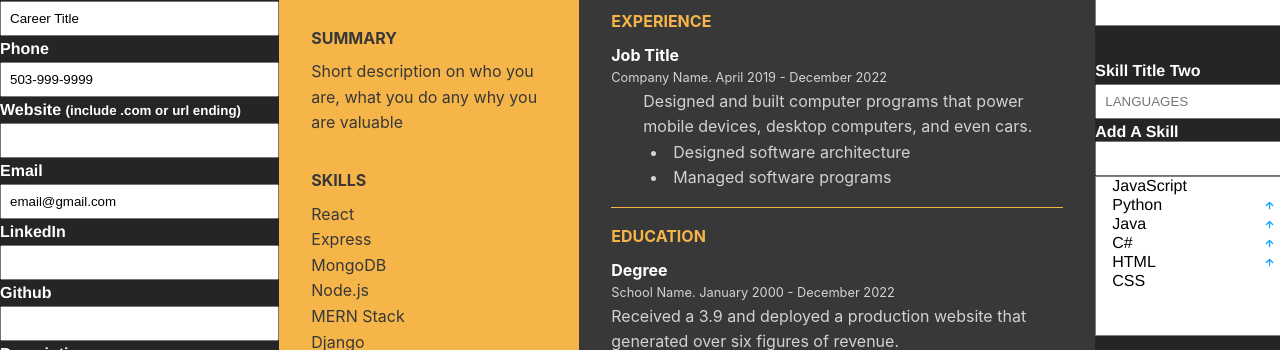
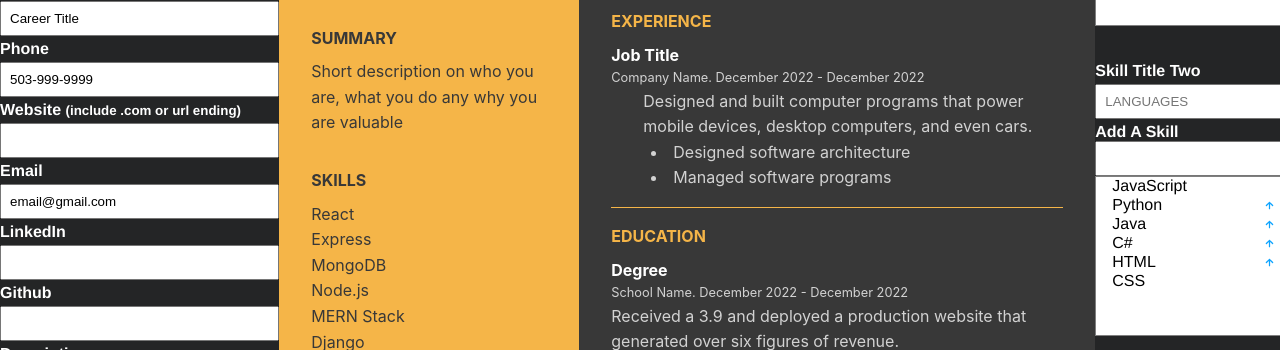
Before and after one commit to ChimentiMatt/Resume_Builder, a React (Create React App) app: page / in a window 1280 px wide. Shown: the part 264-614 px from the top of the page. Built offline with nearby package versions, Linux system fonts and the light colour scheme.

Commit message:
made the dates less annoying as they start much closer to 2023

```diff
--- a/src/components/Home.jsx
+++ b/src/components/Home.jsx
@@ -35,7 +35,7 @@ const Home = () => {
         company: 'Company Name',
         jobDescription: 'Designed and built computer programs that power mobile devices, desktop computers, and even cars. ',
         tasks: ['Designed software architecture', 'Managed software programs'],
-        startDate: 'April 2019',
+        startDate: 'December 2022',
         endDate: 'December 2022',
         padding: 0
     }])
@@ -44,7 +44,7 @@ const Home = () => {
     const [education, setEducation] = useState([{
         degree: 'Degree',
         university: 'School Name',
-        startDate: 'January 2000',
+        startDate: 'December 2022',
         endDate: 'December 2022',
         description: 'Received a 3.9 and deployed a production website that generated over six figures of revenue.',
         padding: 0
@@ -129,7 +129,7 @@ const Home = () => {
             company: 'Starbucks',
             jobDescription: 'Baristas are the face of Starbucks. They are an important part of our customers days, and experts in handcrafting delicious, perfect beverages.',
             tasks: [' making quality beverages', 'speciality drinks'],
-            startDate: 'January 2000',
+            startDate: 'December 2022',
             endDate: 'December 2022',
             padding: 0
         }])
@@ -145,7 +145,7 @@ const Home = () => {
         setEducation(current => [...current, {
             degree: 'Degree',
             university: 'School Name',
-            startDate: 'January 2000',
+            startDate: 'December 2022',
             endDate: 'December 2022',
             description: 'Degree description. Received a BA of ... while earning a prestigious internship.',
             padding: 0
--- a/src/utility/AddJobs.jsx
+++ b/src/utility/AddJobs.jsx
@@ -314,7 +314,7 @@ const AddJobs = ({jobs, setJobs, job, id, setCurrentTab, updateCurrentTab}) => {
             <textarea id={`job-description${id}`} className="priority-field" onChange={(event) => setJobDescription(event.target.value)} placeholder={job.jobDescription}></textarea>
 
             <label name='start-date'>Start Date</label>
-            <input id={`start-date${id}`} type='date'></input>
+            <input id={`start-date${id}`} type='date' ></input>
 
 
             <label name='end-date'>End Date</label>
```
